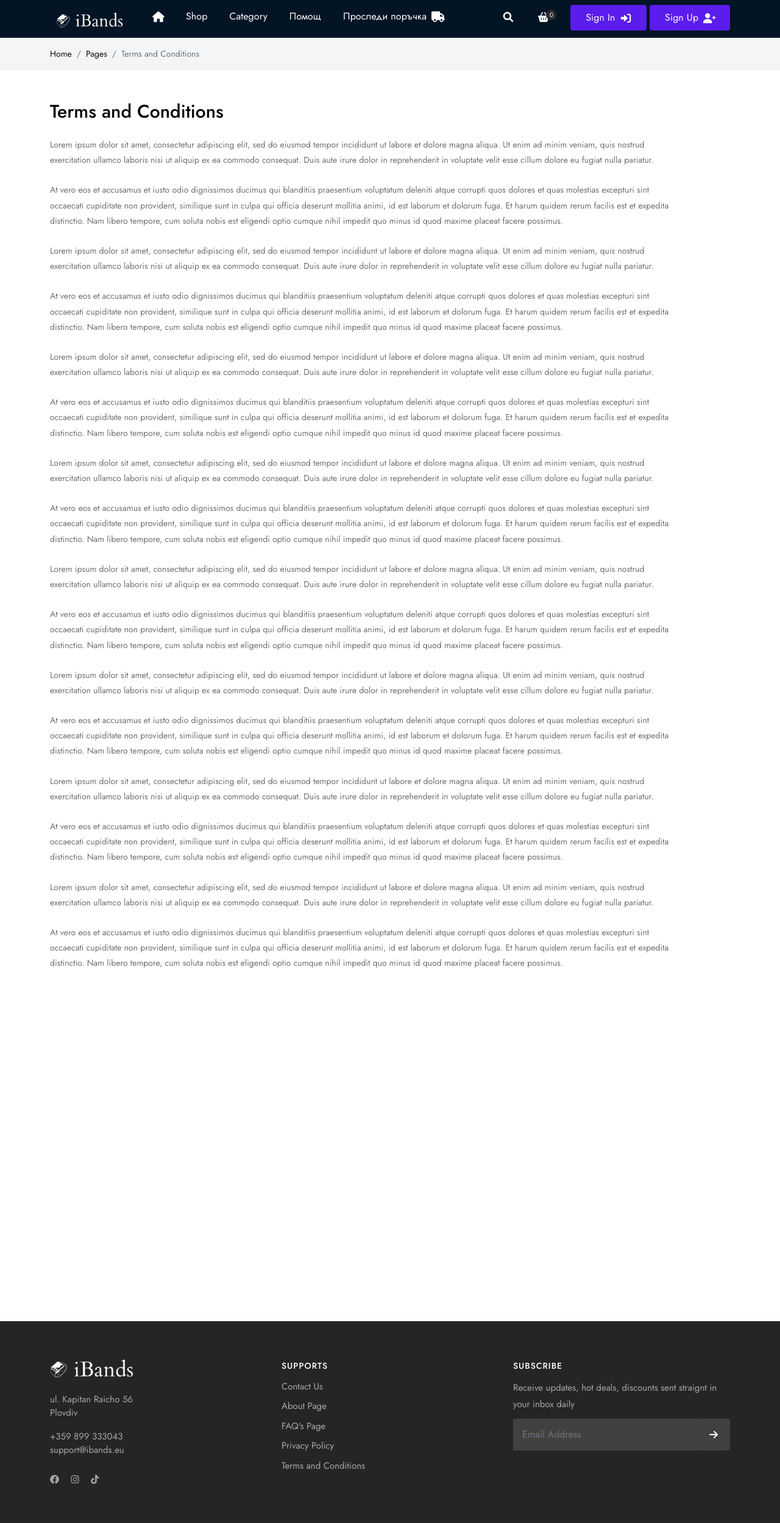
After one commit to dib1g19/iBands, a Django app: page /delivery/ in a window 1280 px wide. The commit adds this page. Shown: the whole page at 61% size. Run offline with Django 4.2, Linux system fonts and the light colour scheme; data comes from the database, SQL or seed files in the repository; parts of the project's set-up code (start-up, migrations or seed data) failed here and were passed over; some libraries are stand-ins or nearby versions.

Commit message:
update help section

```diff
--- a/store/urls.py
+++ b/store/urls.py
@@ -33,5 +33,7 @@ urlpatterns = [
     path("faqs/", views.faqs, name="faqs"),
     path("privacy_policy/", views.privacy_policy, name="privacy_policy"),
     path("terms_conditions/", views.terms_conditions, name="terms_conditions"),
+    path('delivery/', views.delivery, name='delivery'),
+    path('returns-and-exchanges/', views.returns_and_exchanges, name='returns_and_exchanges'),
 
 ]
--- a/store/views.py
+++ b/store/views.py
@@ -715,3 +715,9 @@ def privacy_policy(request):
 
 def terms_conditions(request):
     return render(request, "pages/terms_conditions.html")
+
+def delivery(request):
+    return render(request, 'pages/delivery.html')
+
+def returns_and_exchanges(request):
+    return render(request, 'pages/returns_and_exchanges.html')
--- /dev/null
+++ b/templates/pages/delivery.html
@@ -0,0 +1,48 @@
+{% extends 'partials/base.html' %} {% load static %} {% load humanize %} {% block content %}
+<div class="gray py-3">
+    <div class="container">
+        <div class="row">
+            <div class="colxl-12 col-lg-12 col-md-12">
+                <nav aria-label="breadcrumb">
+                    <ol class="breadcrumb">
+                        <li class="breadcrumb-item"><a href="#">Home</a></li>
+                        <li class="breadcrumb-item"><a href="#">Pages</a></li>
+                        <li class="breadcrumb-item active" aria-current="page">Terms and Conditions</li>
+                    </ol>
+                </nav>
+            </div>
+        </div>
+    </div>
+</div>
+
+<section class="middle">
+    <div class="container">
+        <div class="row align-items-center justify-content-between">
+
+            <div class="col-xl-11 col-lg-12 col-md-6 col-sm-12">
+                <div class="abt_caption">
+                    <h2 class="ft-medium mb-4">Terms and Conditions</h2>
+                    <p class="mb-4">Lorem ipsum dolor sit amet, consectetur adipiscing elit, sed do eiusmod tempor incididunt ut labore et dolore magna aliqua. Ut enim ad minim veniam, quis nostrud exercitation ullamco laboris nisi ut aliquip ex ea commodo consequat. Duis aute irure dolor in reprehenderit in voluptate velit esse cillum dolore eu fugiat nulla pariatur.</p>
+                    <p class="mb-4">At vero eos et accusamus et iusto odio dignissimos ducimus qui blanditiis praesentium voluptatum deleniti atque corrupti quos dolores et quas molestias excepturi sint occaecati cupiditate non provident, similique sunt in culpa qui officia deserunt mollitia animi, id est laborum et dolorum fuga. Et harum quidem rerum facilis est et expedita distinctio. Nam libero tempore, cum soluta nobis est eligendi optio cumque nihil impedit quo minus id quod maxime placeat facere possimus.</p>
+                    <p class="mb-4">Lorem ipsum dolor sit amet, consectetur adipiscing elit, sed do eiusmod tempor incididunt ut labore et dolore magna aliqua. Ut enim ad minim veniam, quis nostrud exercitation ullamco laboris nisi ut aliquip ex ea commodo consequat. Duis aute irure dolor in reprehenderit in voluptate velit esse cillum dolore eu fugiat nulla pariatur.</p>
+                    <p class="mb-4">At vero eos et accusamus et iusto odio dignissimos ducimus qui blanditiis praesentium voluptatum deleniti atque corrupti quos dolores et quas molestias excepturi sint occaecati cupiditate non provident, similique sunt in culpa qui officia deserunt mollitia animi, id est laborum et dolorum fuga. Et harum quidem rerum facilis est et expedita distinctio. Nam libero tempore, cum soluta nobis est eligendi optio cumque nihil impedit quo minus id quod maxime placeat facere possimus.</p>
+                    <p class="mb-4">Lorem ipsum dolor sit amet, consectetur adipiscing elit, sed do eiusmod tempor incididunt ut labore et dolore magna aliqua. Ut enim ad minim veniam, quis nostrud exercitation ullamco laboris nisi ut aliquip ex ea commodo consequat. Duis aute irure dolor in reprehenderit in voluptate velit esse cillum dolore eu fugiat nulla pariatur.</p>
+                    <p class="mb-4">At vero eos et accusamus et iusto odio dignissimos ducimus qui blanditiis praesentium voluptatum deleniti atque corrupti quos dolores et quas molestias excepturi sint occaecati cupiditate non provident, similique sunt in culpa qui officia deserunt mollitia animi, id est laborum et dolorum fuga. Et harum quidem rerum facilis est et expedita distinctio. Nam libero tempore, cum soluta nobis est eligendi optio cumque nihil impedit quo minus id quod maxime placeat facere possimus.</p>
+                    <p class="mb-4">Lorem ipsum dolor sit amet, consectetur adipiscing elit, sed do eiusmod tempor incididunt ut labore et dolore magna aliqua. Ut enim ad minim veniam, quis nostrud exercitation ullamco laboris nisi ut aliquip ex ea commodo consequat. Duis aute irure dolor in reprehenderit in voluptate velit esse cillum dolore eu fugiat nulla pariatur.</p>
+                    <p class="mb-4">At vero eos et accusamus et iusto odio dignissimos ducimus qui blanditiis praesentium voluptatum deleniti atque corrupti quos dolores et quas molestias excepturi sint occaecati cupiditate non provident, similique sunt in culpa qui officia deserunt mollitia animi, id est laborum et dolorum fuga. Et harum quidem rerum facilis est et expedita distinctio. Nam libero tempore, cum soluta nobis est eligendi optio cumque nihil impedit quo minus id quod maxime placeat facere possimus.</p>
+                    <p class="mb-4">Lorem ipsum dolor sit amet, consectetur adipiscing elit, sed do eiusmod tempor incididunt ut labore et dolore magna aliqua. Ut enim ad minim veniam, quis nostrud exercitation ullamco laboris nisi ut aliquip ex ea commodo consequat. Duis aute irure dolor in reprehenderit in voluptate velit esse cillum dolore eu fugiat nulla pariatur.</p>
+                    <p class="mb-4">At vero eos et accusamus et iusto odio dignissimos ducimus qui blanditiis praesentium voluptatum deleniti atque corrupti quos dolores et quas molestias excepturi sint occaecati cupiditate non provident, similique sunt in culpa qui officia deserunt mollitia animi, id est laborum et dolorum fuga. Et harum quidem rerum facilis est et expedita distinctio. Nam libero tempore, cum soluta nobis est eligendi optio cumque nihil impedit quo minus id quod maxime placeat facere possimus.</p>
+                    <p class="mb-4">Lorem ipsum dolor sit amet, consectetur adipiscing elit, sed do eiusmod tempor incididunt ut labore et dolore magna aliqua. Ut enim ad minim veniam, quis nostrud exercitation ullamco laboris nisi ut aliquip ex ea commodo consequat. Duis aute irure dolor in reprehenderit in voluptate velit esse cillum dolore eu fugiat nulla pariatur.</p>
+                    <p class="mb-4">At vero eos et accusamus et iusto odio dignissimos ducimus qui blanditiis praesentium voluptatum deleniti atque corrupti quos dolores et quas molestias excepturi sint occaecati cupiditate non provident, similique sunt in culpa qui officia deserunt mollitia animi, id est laborum et dolorum fuga. Et harum quidem rerum facilis est et expedita distinctio. Nam libero tempore, cum soluta nobis est eligendi optio cumque nihil impedit quo minus id quod maxime placeat facere possimus.</p>
+                    <p class="mb-4">Lorem ipsum dolor sit amet, consectetur adipiscing elit, sed do eiusmod tempor incididunt ut labore et dolore magna aliqua. Ut enim ad minim veniam, quis nostrud exercitation ullamco laboris nisi ut aliquip ex ea commodo consequat. Duis aute irure dolor in reprehenderit in voluptate velit esse cillum dolore eu fugiat nulla pariatur.</p>
+                    <p class="mb-4">At vero eos et accusamus et iusto odio dignissimos ducimus qui blanditiis praesentium voluptatum deleniti atque corrupti quos dolores et quas molestias excepturi sint occaecati cupiditate non provident, similique sunt in culpa qui officia deserunt mollitia animi, id est laborum et dolorum fuga. Et harum quidem rerum facilis est et expedita distinctio. Nam libero tempore, cum soluta nobis est eligendi optio cumque nihil impedit quo minus id quod maxime placeat facere possimus.</p>
+                    <p class="mb-4">Lorem ipsum dolor sit amet, consectetur adipiscing elit, sed do eiusmod tempor incididunt ut labore et dolore magna aliqua. Ut enim ad minim veniam, quis nostrud exercitation ullamco laboris nisi ut aliquip ex ea commodo consequat. Duis aute irure dolor in reprehenderit in voluptate velit esse cillum dolore eu fugiat nulla pariatur.</p>
+                    <p class="mb-4">At vero eos et accusamus et iusto odio dignissimos ducimus qui blanditiis praesentium voluptatum deleniti atque corrupti quos dolores et quas molestias excepturi sint occaecati cupiditate non provident, similique sunt in culpa qui officia deserunt mollitia animi, id est laborum et dolorum fuga. Et harum quidem rerum facilis est et expedita distinctio. Nam libero tempore, cum soluta nobis est eligendi optio cumque nihil impedit quo minus id quod maxime placeat facere possimus.</p>
+
+                </div>
+            </div>
+
+        </div>
+    </div>
+</section>
+{% endblock content %}
--- a/templates/partials/base.html
+++ b/templates/partials/base.html
@@ -43,7 +43,7 @@
                         </div>
                         <div class="nav-menus-wrapper" style="transition-property: none">
                             <ul class="nav-menu">
-                                <li><a href="/">Home</a></li>
+                                <li><a href="/"><i class="fas fa-home"></i></a></li>
                                 <li>
                                     <a href="{% url 'store:shop' %}">Shop</a>
                                 </li>
@@ -71,7 +71,7 @@
                                         <li><a href="{% url 'vendor:profile' %}">Profile</a></li>
                                     </ul>
                                 </li> -->
-                                <li>
+                                <!-- <li>
                                     <a href="javascript:void(0);">Customer</a>
                                     <ul class="nav-dropdown nav-submenu">
                                         <li><a href="{% url 'customer:dashboard' %}">Dashboard</a></li>
@@ -81,20 +81,22 @@
                                         <li><a href="{% url 'customer:notis' %}">Notifications</a></li>
                                         <li><a href="{% url 'customer:profile' %}">Profile</a></li>
                                     </ul>
-                                </li>
+                                </li> -->
                                 <li>
-                                    <a href="javascript:void(0);">Pages</a>
+                                    <a href="javascript:void(0);">Помощ</a>
                                     <ul class="nav-dropdown nav-submenu">
-                                        <li><a href="{% url 'blog:blog_list' %}">Blog</a></li>
-                                        <li><a href="{% url 'store:about' %}">About Us</a></li>
-                                        <li><a href="{% url 'store:contact' %}">Contact</a></li>
-                                        <li><a href="{% url 'store:faqs' %}">FAQs</a></li>
-                                        <li><a href="{% url 'store:privacy_policy' %}">Privacy Policy</a></li>
-                                        <li><a href="{% url 'store:terms_conditions' %}">Terms and Conditions</a></li>
+                                        <!-- <li><a href="{% url 'blog:blog_list' %}"><i class="fas fa-blog me-1"></i> Blog</a></li> -->
+                                        <li><a href="{% url 'store:about' %}"><i class="fas fa-info-circle me-1"></i> За нас</a></li>
+                                        <li><a href="{% url 'store:contact' %}"><i class="fas fa-phone-alt me-1"></i> Контакти</a></li>
+                                        <li><a href="{% url 'store:faqs' %}"><i class="fas fa-question-circle me-1"></i> Помощен център</a></li>
+                                        <li><a href="{% url 'store:privacy_policy' %}"><i class="fas fa-user-shield me-1"></i> Политика за поверителност</a></li>
+                                        <li><a href="{% url 'store:delivery' %}"><i class="fas fa-truck me-1"></i> Доставка</a></li>
+                                        <li><a href="{% url 'store:returns_and_exchanges' %}"><i class="fas fa-undo-alt me-1"></i> Замяна и връщане</a></li>
+                                        <li><a href="{% url 'store:terms_conditions' %}"><i class="fas fa-file-alt me-1"></i> Общи условия</a></li>
                                     </ul>
                                 </li>
                                 <li>
-                                    <a href="{% url 'store:order_tracker_page' %}">Track Order <i class="fas fa-truck ms-1"></i></a>
+                                    <a href="{% url 'store:order_tracker_page' %}">Проследи поръчка <i class="fas fa-truck ms-1"></i></a>
                                 </li>
                             </ul>
 
```
Also changed, not shown: ecom_prj/settings.py (+5 -5 lines), templates/pages/returns_and_exchanges.html (added, +48 -0 lines).
